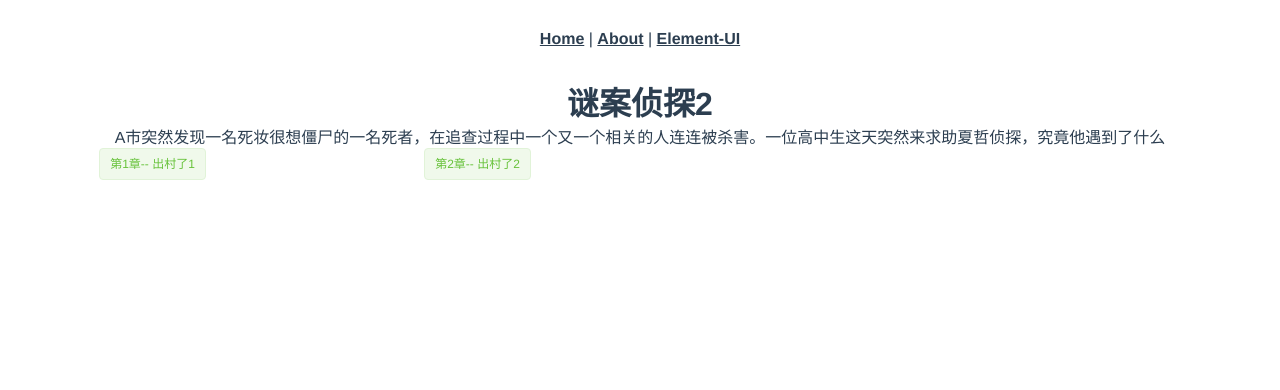
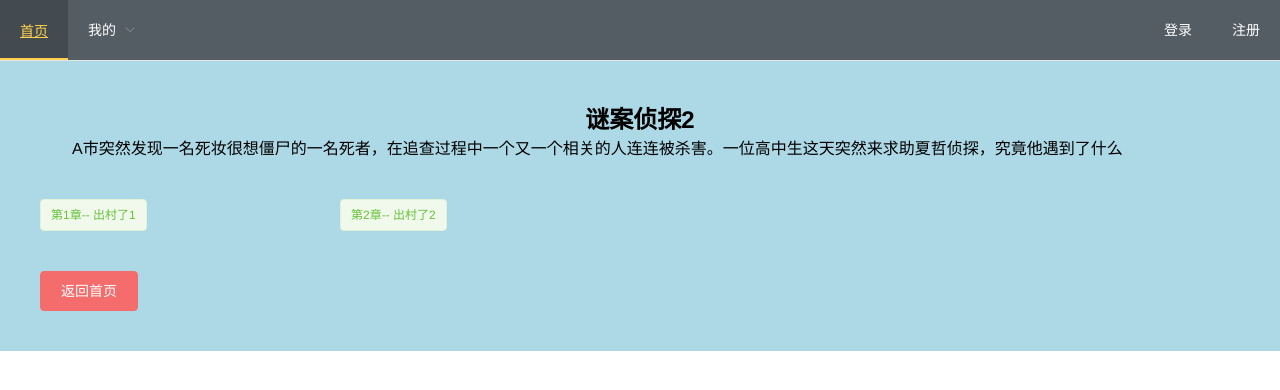
Before and after one commit to zzy0371/vue-helloworld, a Vue app: page /#/book/101 in a window 1280 px wide. Shown: the top 390 px of the page. Built offline with nearby package versions, Linux system fonts and the light colour scheme.

Commit message:
路由跳转

```diff
--- a/src/App.vue
+++ b/src/App.vue
@@ -1,36 +1,75 @@
 <template>
   <div id="app">
-    <div id="nav">
-		<!-- router-link相当于a标签  to相当于href  -->
-		<router-link to="/">Home</router-link> |
-		<router-link to="/about">About</router-link> |
-		<router-link to="/element">Element-UI</router-link>
-    </div>
-	<!--  当输入的地址 和哪一个路由匹配 则显示对应路由对应的组件 -->
-    <router-view/>
+	<el-container>
+		<el-header>
+				<el-menu
+					:default-active="activeIndex2"
+					class="el-menu-demo"
+					mode="horizontal"
+					@select="handleSelect"
+					background-color="#545c64"
+					text-color="#fff"
+					active-text-color="#ffd04b">
+				<el-menu-item index="1"><router-link :to="{name:'Home'}">首页</router-link></el-menu-item>
+				<!-- <el-menu-item index="2"><router-link :to="{name:'Element'}">Element-UI</router-link></el-menu-item> -->
+				<el-submenu index="3">
+				<template slot="title">我的</template>
+				<el-menu-item index="3-1">收藏</el-menu-item>
+				</el-submenu>
+				<el-menu-item index="4" class="rt">注册</el-menu-item>
+				<el-menu-item index="5" class="rt">登录</el-menu-item>
+
+				</el-menu>
+		</el-header>
+		<el-main>
+			<!--  当输入的地址 和哪一个路由匹配 则显示对应路由对应的组件 -->
+			<router-view/>
+		</el-main>
+		<!-- <el-footer>Footer</el-footer> -->
+	</el-container>
 
   </div>
 </template>
+
+<script>
+	export default{
+		data(){
+			return{
+				activeIndex2: '1'
+			}
+		},
+		methods: {
+			handleSelect(key, keyPath) {
+				console.log(key, keyPath);
+			}
+		}
+	}
+</script>
 
 <style lang="less">
 #app {
   font-family: Avenir, Helvetica, Arial, sans-serif;
   -webkit-font-smoothing: antialiased;
   -moz-osx-font-smoothing: grayscale;
-  text-align: center;
-  color: #2c3e50;
+  min-width: 1000px;
+  .rt{
+	float: right;
+  }
+  .el-header{
+	padding: 0;
+  }
+  .el-main{
+	padding: 40px;
+	background-color: lightblue;
+  }
+  .el-footer{
+	background-color: #B3C0D1;
+  }
+  a{
+	&.router-link-exact-active{
+		text-decoration: none;
+	}
+  }
 }
 
-#nav {
-  padding: 30px;
-
-  a {
-    font-weight: bold;
-    color: #2c3e50;
-
-    &.router-link-exact-active {
-      color: #42b983;
-    }
-  }
-}
 </style>
--- a/src/views/Article.vue
+++ b/src/views/Article.vue
@@ -1,6 +1,9 @@
 <template>
 	<div class="article">
 		{{article.content}}
+		<br>
+		<!-- <router-link :to="{name:'Book',params:{pk:article.bookid}}">返回章节列表</router-link> -->
+		<el-button type="danger" @click="$router.go(-1)">返回章节列表</el-button>
 	</div>
 </template>
 
--- a/src/views/Book.vue
+++ b/src/views/Book.vue
@@ -2,22 +2,23 @@
 	<div class="book">
 		<el-row>
 			<el-col :span="24">
-				<h1>{{book.title}}</h1>
+				<h1 class="title">{{book.title}}</h1>
 			</el-col>
 		</el-row>
 		<el-row>
 			<el-col :span="24">
-				<p>{{book.outline}}</p>
+				<p class="outline">{{book.outline}}</p>
 			</el-col>
 		</el-row>
-		<el-row :gutter="20">
+		<el-row class="list">
 			<el-col :span="6" v-for="(a,index) in articles" :key="a.title">
 				<router-link :to="'/article/'+a.id">
 					<el-tag type="success" > 第{{index+1}}章-- {{a.title}} </el-tag>
 				</router-link>
 			</el-col>
 		</el-row>
-
+		<el-button type="danger" @click="goPrev">返回首页</el-button>
+		<!-- <router-link :to="{name:'Home'}">返回首页</router-link> -->
 	</div>
 </template>
 
@@ -38,10 +39,27 @@
 			this.articles=articles.filter((item)=>{
 				return item.bookid == this.$route.params.pk;
 			})
+		},
+		methods:{
+			goPrev(){
+				this.$router.go(-1)
+				// this.$router.push("/article/100007")
+				// this.$router.push({name:"Article",params:{pk:100007}})
+			}
 		}
 	}
 </script>
 
 <style lang="less">
-
+.book{
+	.title{
+		text-align: center;
+	}
+	.outline{
+		text-indent: 2em;
+	}
+	.list{
+		padding: 40px 0px;
+	}
+}
 </style>
--- a/src/views/Home.vue
+++ b/src/views/Home.vue
@@ -3,7 +3,8 @@
 		<div class="books">
 			<el-row :gutter="20">
 				<el-col :span="6" v-for="b in books" :key="b.id">
-					<router-link :to="'/book/'+b.id">
+					<!-- <router-link :to="'/book/'+b.id"> -->
+					<router-link :to="{name:'Book',params:{pk:b.id}}">
 						<el-card :body-style="{ padding: '0px' }" shadow="hover" class="book">
 							<img :src="b.mainimg" class="image">
 							<div style="padding: 14px;">
@@ -36,10 +37,17 @@
 .books{
 	width: 80%;
 	margin: 0 auto;
+	a{
+		text-decoration: none;
+	}
+	h3{
+		text-align: center;
+	}
 	.book{
 		img{
 			width: 100%;
 		}
+		min-width: 150px;
 	}
 }
 </style>
```
